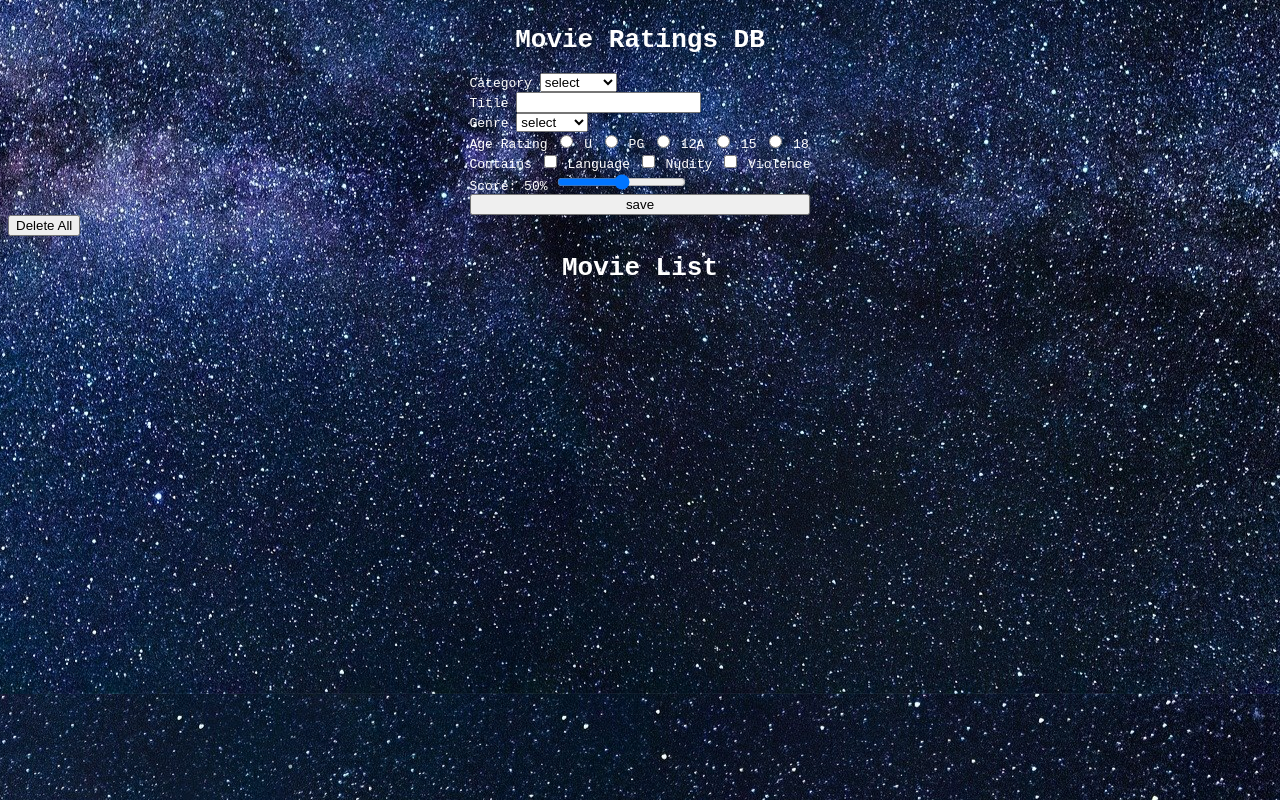
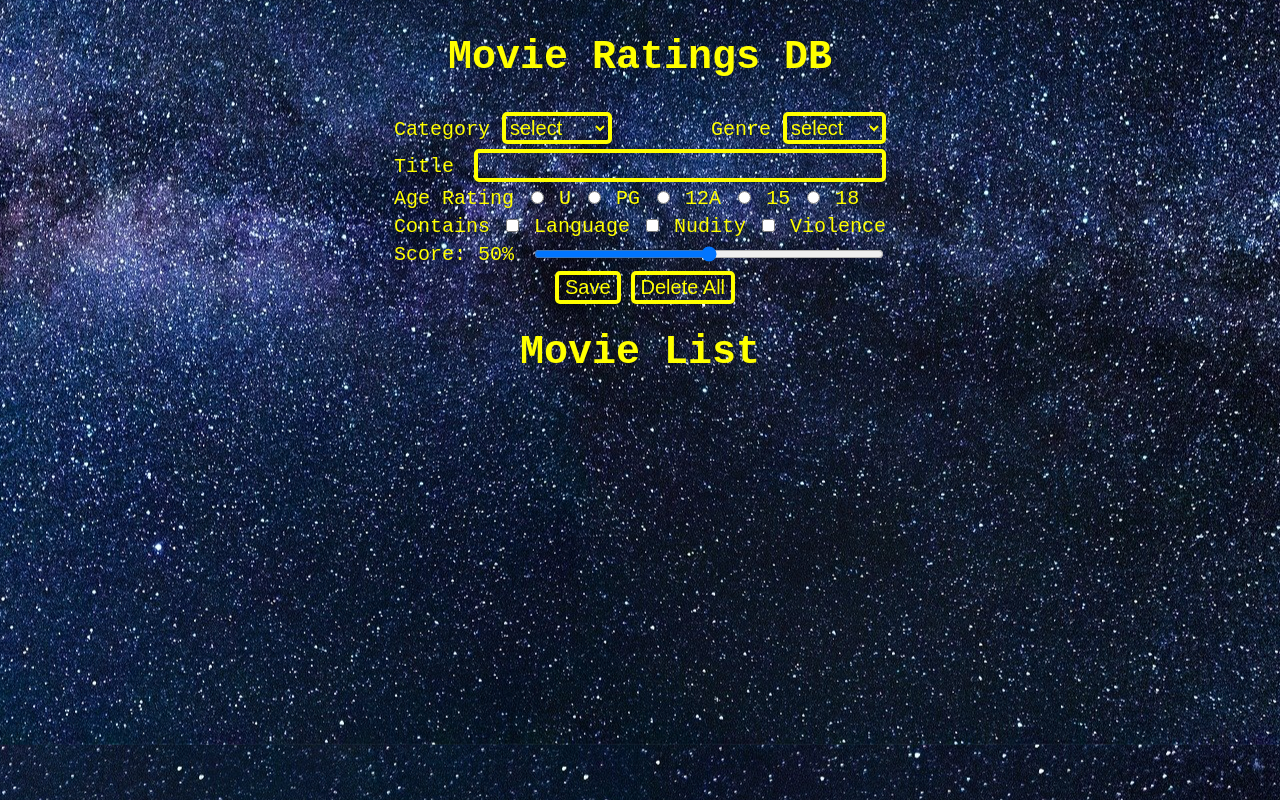
Before and after one commit to Peetfire/w6_weekend_hw_movie_ratings, a plain HTML site: page index.html in a window 1280 px wide. Drawn offline with Linux system fonts and the light colour scheme.

Commit message:
Styling - finished Input form styling. Feature - added delete all functionality

```diff
--- a/css/main.css
+++ b/css/main.css
@@ -2,8 +2,9 @@ body{
     background-image: url('../img/milkyway.jpeg');
     background-size: inherit;
     background-position: center;
-    color: white;
+    color: yellow;
     font-family: monospace;
+    font-size: 20px;
 }
 header{
     display: flex;
@@ -13,9 +14,67 @@ header{
     display: grid;
     justify-content: center;
 }
-#form-wrapper{
-    border: yellow;
-    border-radius: 10px;
+#line1-container{
+    display: flex;
+    justify-content: space-between;
+    margin: 5px;
+}
+#category, #genre{
+    background-color: transparent;
+    border: 4px solid yellow;
+    border-radius: 5px;
+    color: yellow;
+    font-size: 20px;
+}
+#title-container{
+    display: flex;
+    justify-content: space-between;
+    align-items: baseline;
+    margin: 5px;
+}
+#title{
+    width: 400px;
+    margin-left: 5px;
+    background-color: transparent;
+    border: 4px solid yellow;
+    border-radius: 5px;
+    color: yellow;
+    font-size: 20px;
+}
+.radio-items{
+    margin: 5px;
+}
+.check-boxes{
+    margin: 5px;
+}
+.range{
+    display: flex;
+    justify-content: space-between;
+    align-items: center;
+    margin: 5px;
+}
+#score{
+    width: 350px;
+}
+#button-container{
+    display: flex;
+    justify-content: center;
+}
+#save{
+    background-color: transparent;
+    border: 4px solid yellow;
+    border-radius: 5px;
+    color: yellow;
+    margin-left: 10px;
+    font-size: 20px;
+}
+#delete-all{
+    background-color: transparent;
+    border: 4px solid yellow;
+    border-radius: 5px;
+    color: yellow;
+    margin-left: 10px;
+    font-size: 20px;
 }
 #movie-list-container > h1{
     display: flex;
@@ -25,8 +84,8 @@ header{
     display: flex;
     flex-wrap: wrap;
     list-style-type: none;
+    justify-content: center;
 }
-
 .movie-list-item {
     background-image: url("../img/filmcell2.png");
     background-size: auto;
@@ -77,7 +136,7 @@ header{
     width: inherit;
 }
 
-.line1-container > h3{
+.line1-container > h4{
     margin: 0px;
     margin-top: 5px;
 }
@@ -93,7 +152,7 @@ header{
 }
 .score-container{
     display: flex;
-    height: 15px;
+    height: 20px;
     border-width: 1px;
     border: black;
     width: inherit;
@@ -113,3 +172,7 @@ header{
     margin-right: 5px;
     margin-top: 0px;
 }
+p.score-text{
+    display: flex;
+    align-items: flex-start;
+}
--- a/index.html
+++ b/index.html
@@ -12,6 +12,7 @@
     <main>
         <form id="new-item-form"'>
             <div id="form-container">
+                <div id="line1-container">
                     <div class="form-item">
                         <label for="category" class="lable">Category</label>
                         <select id="category" required>
@@ -19,10 +20,6 @@
                             <option value="movie">Movie</option>
                             <option value="tv show">TV Show</option>
                         </select>
-                </div>
-                <div class="form-item">
-                    <label for="title" class="lable">Title</label>
-                    <input type="text" id="title" required>
                     </div>
                     <div class="form-item">
                         <lable for="genre" class="lable">Genre</lable>
@@ -35,6 +32,11 @@
                             <option value="Horror">Horror</option>
                             <option value="Musical">Musical</option>
                         </select>
+                    </div>
+                </div>
+                <div id="title-container">
+                    <label for="title" class="lable">Title</label>
+                    <input type="text" id="title" required>
                 </div>
                 <div class="radio-items">
                     <lable for="rating" class="lable">Age Rating</lable>
@@ -63,9 +65,11 @@
                     <input type="range" id="score" name="score" min="0" max="100">
                 </div>
             </div>
-            <input type="submit" value="save"/>
+            <div id="button-container">
+                <input id="save" type="submit" value="Save"/>
+                <button id="delete-all" type="button">Delete All</button>
+            </div>
         </form>
-        <button id="delete-all">Delete All</button>
     </main>
     <div id="movie-list-container">
         <h1>Movie List</h1>
--- a/js/app.js
+++ b/js/app.js
@@ -5,8 +5,8 @@ document.addEventListener('DOMContentLoaded', () => {
     const range = document.querySelector('#score');
     range.addEventListener('change', handleRangeChange);
 
-    // const deleteAllButton = document.querySelector('#delete-all');
-    // deleteAllButton.addEventListener('click', handleDeleteAllClick);
+    const deleteAllButton = document.querySelector('#delete-all');
+    deleteAllButton.addEventListener('click', handleDeleteAllClick);
 })
 
 const handleNewItemFormSubmit = function (event) {
@@ -21,6 +21,11 @@ const handleRangeChange = function(){
     const resultParagraph = document.querySelector('#score-lable');
     resultParagraph.textContent = `Score: ${this.value}%`;
 }
+
+const handleDeleteAllClick = function (event) {
+    const movieList = document.querySelector('#movie-list');
+    movieList.innerHTML = '';
+  }
 
 const createMovieListItem = function(form) {
     const movieListItem = document.createElement('div');
@@ -79,7 +84,7 @@ const createLine1 = function(form){
     line1.classList.add('line1-container');
 
     // create content for line1
-    const title = document.createElement('h3');
+    const title = document.createElement('h4');
     title.textContent = form.title.value;
 
     // apend content to line1
```
Lines whose indentation alone changed are shown as unchanged.
